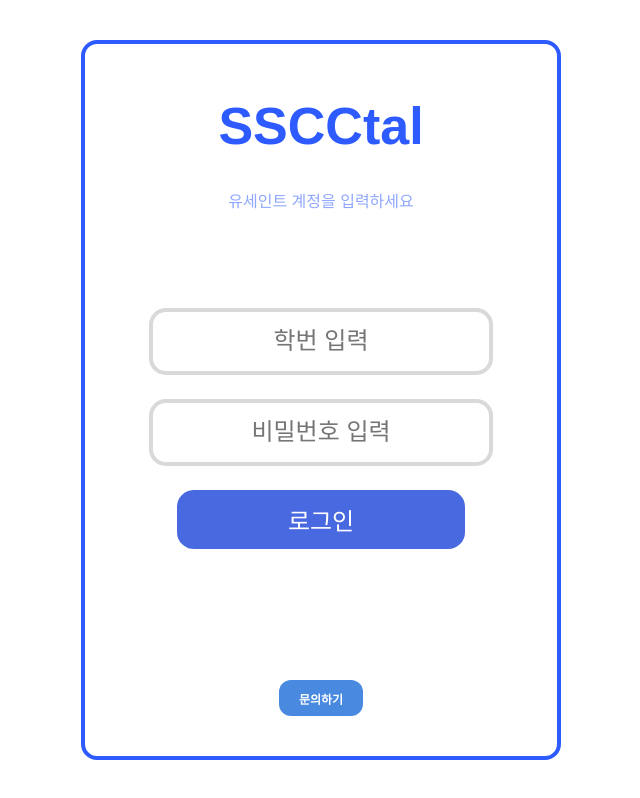
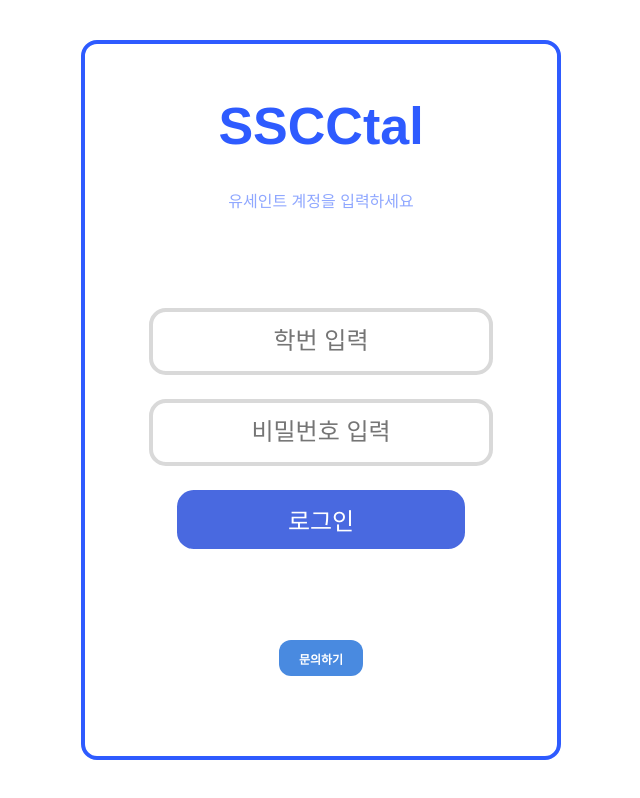
Before and after one commit to SSCC-Library/SSCCtal-FE.kiosk, a React (Vite) app: page / in a window 1280 px wide. Shown: the whole page, without its empty margins (319-959 px from the left). Built offline with nearby package versions, Linux system fonts and the light colour scheme; no server answers.

Commit message:
design: 버튼 크기 수정

```diff
--- a/src/components/button.css
+++ b/src/components/button.css
@@ -43,7 +43,7 @@
 
 .admin-button {
 	position: absolute;
-	top: 85vh;
+	top: 80vh;
 	width: 7em;
 	height: 3em;
 	background: #498ae0;
```
